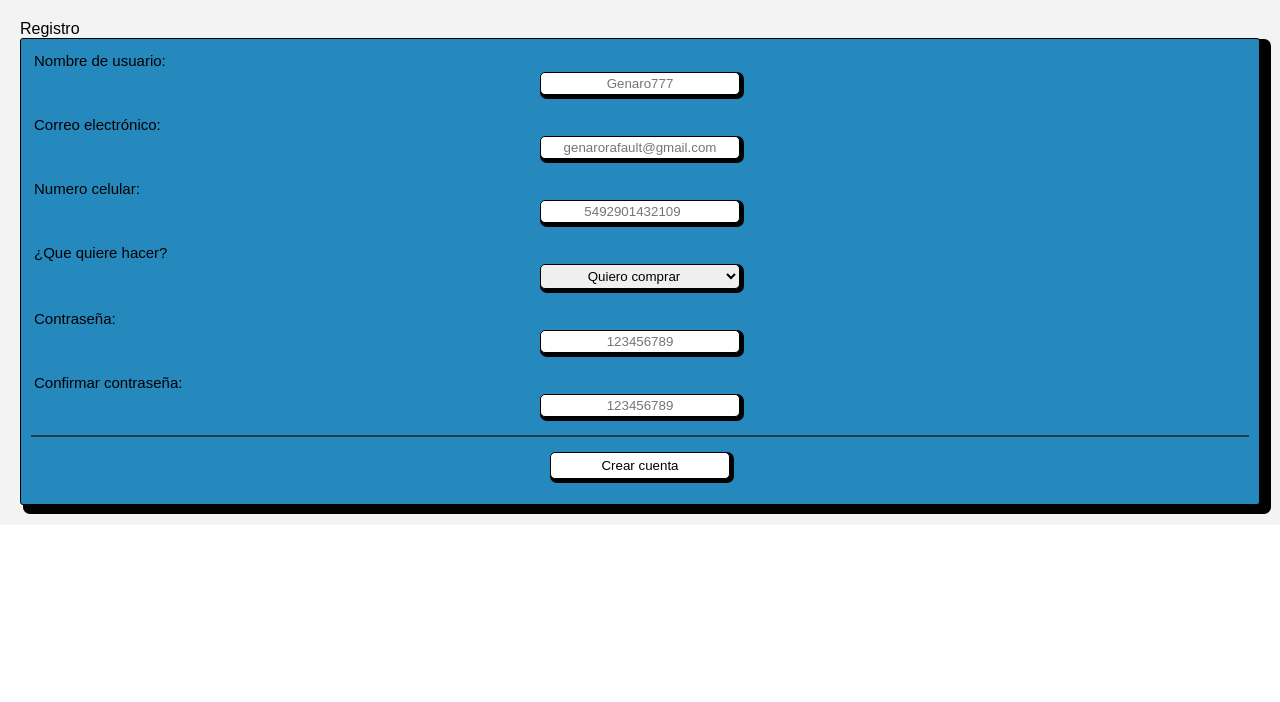
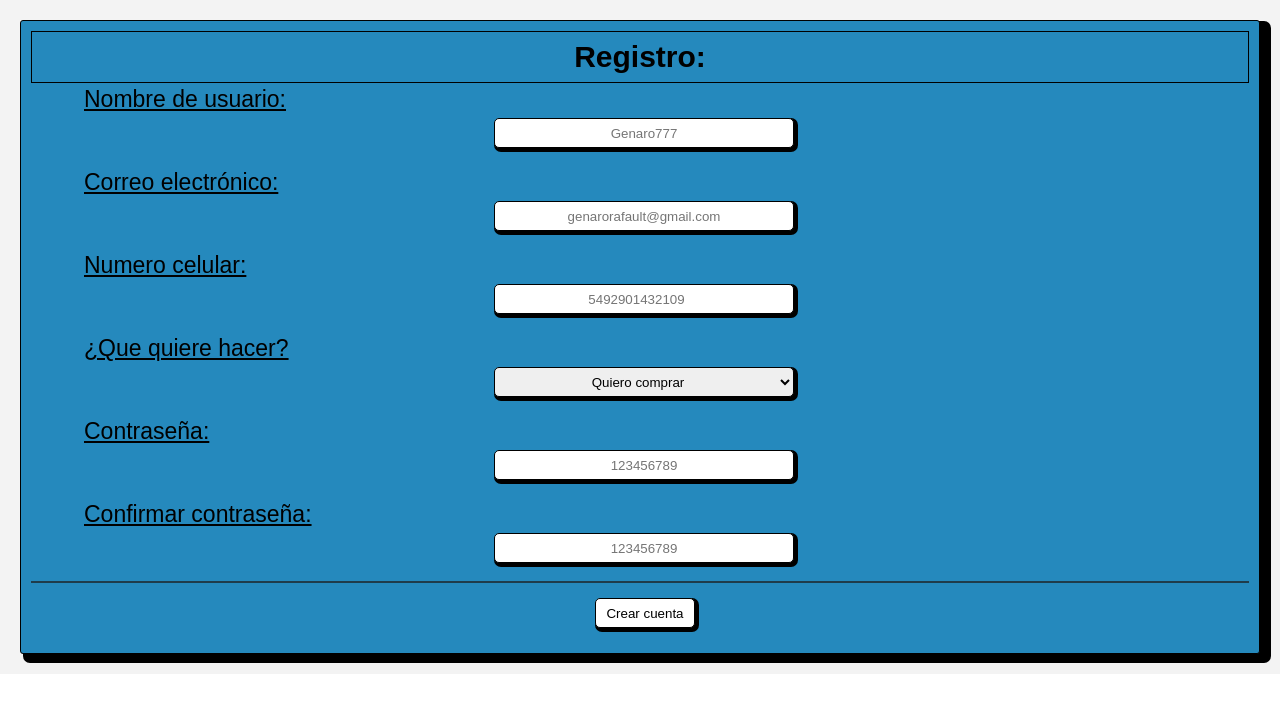
Before and after one commit to jiiikan/grupo_2_mate-ar, a Node server app: template views/registro.html in a window 1280 px wide. Shown: the top 702 px of the page. Run offline with Node 20, Linux system fonts and the light colour scheme; the template is opened without the code that fills it, so the values that code supplies are empty; some web fonts are replaced.

Commit message:
modificaciones de html y cosas de css

```diff
--- a/public/css/registro.css
+++ b/public/css/registro.css
@@ -9,8 +9,19 @@
 .main-register{
     background-color: #efefefbe;
     padding: 20px;
+}
 
+.box-title{
+    width: 100%;
+    border: solid 1px;
+    padding: 8px;
+    align-self: center;
+}
 
+.Titulo-register{
+    font-size: 30px;
+    text-align: center;
+    font-weight: bold;
 }
 
 .box-register{
@@ -21,8 +32,6 @@
     border-radius: 3px;
     border: solid 1px;
     box-shadow: 7px 5px 0px 4px rgba(0,0,0,1);
-
-
 }
 
 .registro{
@@ -36,8 +45,9 @@
     border: solid 1px;
     width: 200px;
     padding: 3px;
+    margin-left: 8px;
     text-align: center;
-    align-self: center;
+    align-self: flex-start;
     box-shadow: 2px 2px 0px 2px rgba(0,0,0,1);
 
 }
@@ -68,4 +78,30 @@
 
 
 
+.registro{
+    font-size: 23px;
+    text-decoration: underline;
+    margin-bottom: 2px;
+    margin-left: 50px;
+
 }
+
+.in-register{
+    width: 300px;
+    height: 30px;
+    align-self: center;
+}
+
+
+.boton-registro{
+    width: 100px;
+    height: 30px;
+    padding: 5px;
+    margin-left: 25px;
+}
+}
+
+@media (min-width: 769px){
+
+
+}
--- a/views/carrito.html
+++ b/views/carrito.html
@@ -21,7 +21,7 @@
         <hr class="linea">
         <div class="box">
             <button class="products" type="submit">AÑADIR PRODUCTOS</button>
-            <p class="products-dospuntos">Opciones de pago</p>
+            <p class="products-dospuntos">Metodos de pago:</p>
         <div class="box-images">
             <img class="metodos-pago" src="images/mastercard1.png" >
             <img class="metodos-pago" src="images/americanexpress.png">
--- a/views/registro.html
+++ b/views/registro.html
@@ -12,8 +12,8 @@
 </head>
 <body>
     <main class="main-register">
-      <p>Registro</p>
     <form method="post" class="box-register">
+      <div class="box-title"><p class="Titulo-register">Registro:</p></div>
       <label for="nombre_usuario" class="registro">Nombre de usuario:</label>
       <input type="text" class="in-register" name="nombre_usuario" placeholder="Genaro777"  required><br>
 
```
Also changed, not shown: public/css/acceso.css (+34 -3 lines), public/css/carrito.css (+43 -1 lines).
